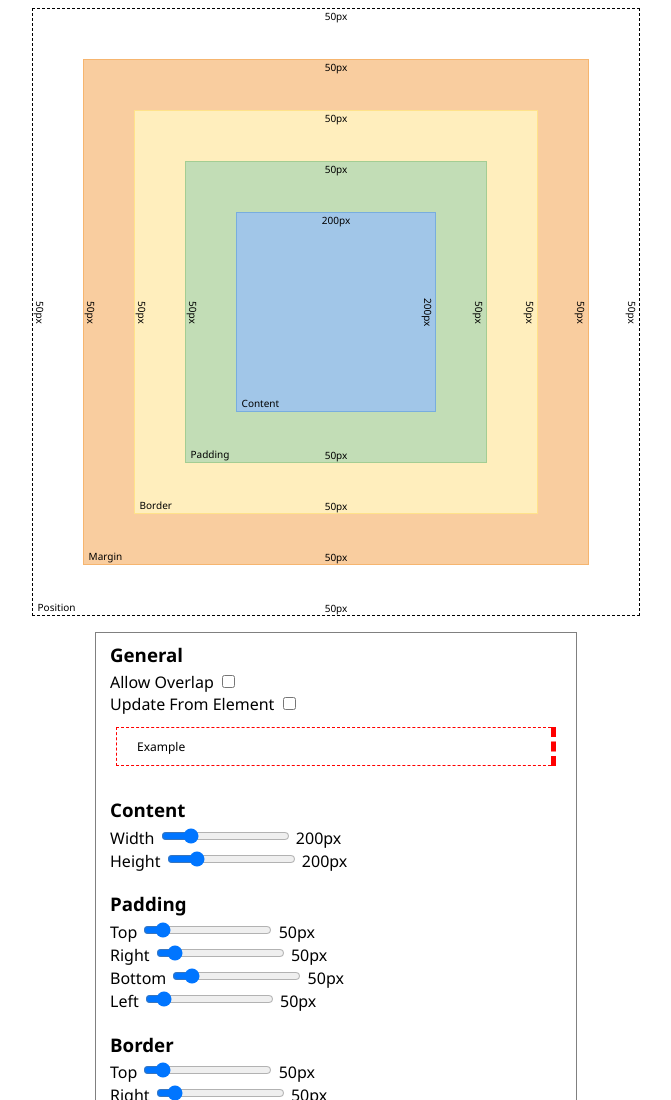
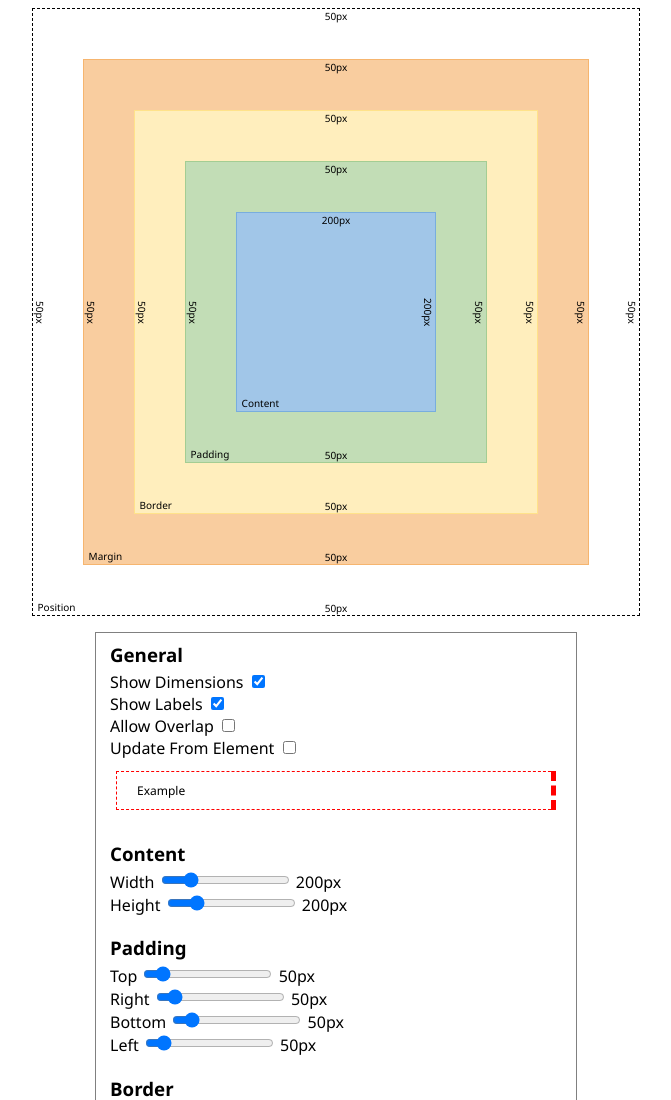
Before and after one commit to CSS-Canvas/Box-Model, a plain HTML site: page test/index.html in a window 1280 px wide. Shown: the top 1100 px of the page, without its empty margins (304-975 px from the left). Drawn offline with Linux system fonts and the light colour scheme.

Commit message:
Allow dimensions and labels to be hidden

```diff
--- a/src/box.d.ts
+++ b/src/box.d.ts
@@ -19,6 +19,12 @@ export class BoxModel {
 	get parent (): HTMLElement;
 	set parent (value: HTMLElement);
 
+	get showLabels (): boolean;
+	set showLabels (value: boolean);
+
+	get showDimensions (): boolean;
+	set showDimensions (value: boolean);
+
 	get allowOverlap (): boolean;
 	set allowOverlap (value: boolean);
 
--- a/src/box.js
+++ b/src/box.js
@@ -21,6 +21,8 @@ export class BoxModel {
 	}
 	#element;
 	#parent;
+	#showDimensions = true;
+	#showLabels = true;
 	#spacing = {
 		default: 14,
 		value: 14
@@ -71,16 +73,29 @@ export class BoxModel {
 		this.update();
 	}
 
+	get showLabels () { return this.#showLabels; }
+	set showLabels (value) {
+		this.#showLabels = value;
+		this.update();
+	}
+
+	get showDimensions () { return this.#showDimensions; }
+	set showDimensions (value) {
+		this.#showDimensions = value;
+		this.update();
+	}
+
 	get allowOverlap () { return !Boolean(this.#spacing.value); }
 	set allowOverlap (value) {
 		this.#spacing.value = Boolean(value) ? 0 : this.#spacing.default;
+		this.update();
 	}
 
 	#isZero (value) {
 		return !value || value === '0';
 	}
 
-	#createLabel (value, index, unit = 'px') {
+	#createDimension (value, index, unit = 'px') {
 		const span = document.createElement('span');
 		span.style.position = 'absolute';
 		span.style.zIndex = '1';
@@ -93,7 +108,7 @@ export class BoxModel {
 		return span;
 	}
 
-	#createName (name) {
+	#createLabel (name) {
 		const span = document.createElement('span');
 		span.style.position = 'absolute';
 		span.style.bottom = '0.15em';
@@ -142,9 +157,13 @@ export class BoxModel {
 		contentBox.style.height = `${contentHeight}px`;
 		contentBox.style.minHeight = `${contentHeight}px`;
 		contentBox.style.maxHeight = `${contentHeight}px`;
-		contentBox.append(this.#createLabel(this.content, 0));
-		contentBox.append(this.#createLabel(this.content, 1));
-		contentBox.append(this.#createName('Content'));
+		if (this.showDimensions) {
+			contentBox.append(this.#createDimension(this.content, 0));
+			contentBox.append(this.#createDimension(this.content, 1));
+		}
+		if (this.showLabels) {
+			contentBox.append(this.#createLabel('Content'));
+		}
 
 		// Padding.
 		const paddingBox = document.createElement('div');
@@ -153,11 +172,15 @@ export class BoxModel {
 		paddingBox.style.border = `1px solid ${colors.paddingBorder}`;
 		this.#applyBoxPadding(paddingBox, 'padding');
 		this.#applyBoxBorder(paddingBox, 'padding');
-		paddingBox.append(this.#createLabel(this.padding, 0));
-		paddingBox.append(this.#createLabel(this.padding, 1));
-		paddingBox.append(this.#createLabel(this.padding, 2));
-		paddingBox.append(this.#createLabel(this.padding, 3));
-		paddingBox.append(this.#createName('Padding'));
+		if (this.showDimensions) {
+			paddingBox.append(this.#createDimension(this.padding, 0));
+			paddingBox.append(this.#createDimension(this.padding, 1));
+			paddingBox.append(this.#createDimension(this.padding, 2));
+			paddingBox.append(this.#createDimension(this.padding, 3));
+		}
+		if (this.showLabels) {
+			paddingBox.append(this.#createLabel('Padding'));
+		}
 
 		// Border.
 		const borderBox = document.createElement('div');
@@ -166,11 +189,15 @@ export class BoxModel {
 		borderBox.style.border = `1px solid ${colors.borderBorder}`;
 		this.#applyBoxPadding(borderBox, 'border');
 		this.#applyBoxBorder(borderBox, 'border');
-		borderBox.append(this.#createLabel(this.border, 0));
-		borderBox.append(this.#createLabel(this.border, 1));
-		borderBox.append(this.#createLabel(this.border, 2));
-		borderBox.append(this.#createLabel(this.border, 3));
-		borderBox.append(this.#createName('Border'));
+		if (this.showDimensions) {
+			borderBox.append(this.#createDimension(this.border, 0));
+			borderBox.append(this.#createDimension(this.border, 1));
+			borderBox.append(this.#createDimension(this.border, 2));
+			borderBox.append(this.#createDimension(this.border, 3));
+		}
+		if (this.showLabels) {
+			borderBox.append(this.#createLabel('Border'));
+		}
 
 		// Margin.
 		const marginBox = document.createElement('div');
@@ -179,11 +206,15 @@ export class BoxModel {
 		marginBox.style.border = `1px solid ${colors.marginBorder}`;
 		this.#applyBoxPadding(marginBox, 'margin');
 		this.#applyBoxBorder(marginBox, 'margin');
-		marginBox.append(this.#createLabel(this.margin, 0));
-		marginBox.append(this.#createLabel(this.margin, 1));
-		marginBox.append(this.#createLabel(this.margin, 2));
-		marginBox.append(this.#createLabel(this.margin, 3));
-		marginBox.append(this.#createName('Margin'));
+		if (this.showDimensions) {
+			marginBox.append(this.#createDimension(this.margin, 0));
+			marginBox.append(this.#createDimension(this.margin, 1));
+			marginBox.append(this.#createDimension(this.margin, 2));
+			marginBox.append(this.#createDimension(this.margin, 3));
+		}
+		if (this.showLabels) {
+			marginBox.append(this.#createLabel('Margin'));
+		}
 
 		// Position.
 		const positionBox = document.createElement('div');
@@ -192,11 +223,15 @@ export class BoxModel {
 		positionBox.style.border = `1px dashed ${colors.positionBorder}`;
 		this.#applyBoxPadding(positionBox, 'position');
 		this.#applyBoxBorder(positionBox, 'position');
-		positionBox.append(this.#createLabel(this.position, 0));
-		positionBox.append(this.#createLabel(this.position, 1));
-		positionBox.append(this.#createLabel(this.position, 2));
-		positionBox.append(this.#createLabel(this.position, 3));
-		positionBox.append(this.#createName('Position'));
+		if (this.showDimensions) {
+			positionBox.append(this.#createDimension(this.position, 0));
+			positionBox.append(this.#createDimension(this.position, 1));
+			positionBox.append(this.#createDimension(this.position, 2));
+			positionBox.append(this.#createDimension(this.position, 3));
+		}
+		if (this.showLabels) {
+			positionBox.append(this.#createLabel('Position'));
+		}
 
 		this.#element.innerHTML = '';
 		this.#element.append(positionBox);
--- a/test/index.html
+++ b/test/index.html
@@ -13,6 +13,14 @@
 			<form action="event.preventDefault()">
 				<fieldset>
 					<h3>General</h3>
+					<label for="showDimensions">
+						Show Dimensions
+						<input type="checkbox" name="showDimensions" id="showDimensions" checked oninput="window.update()">
+					</label>
+					<label for="showLabels">
+						Show Labels
+						<input type="checkbox" name="showLabels" id="showLabels" checked oninput="window.update()">
+					</label>
 					<label for="allowOverlap">
 						Allow Overlap
 						<input type="checkbox" name="allowOverlap" id="allowOverlap" oninput="window.update()">
--- a/test/index.js
+++ b/test/index.js
@@ -4,6 +4,8 @@ import { BoxModel } from '../src/index.js';
 const model = new BoxModel(document.getElementById('display'));
 
 // Page controls.
+const showDimensions = document.getElementById('showDimensions');
+const showLabels = document.getElementById('showLabels');
 const allowOverlap = document.getElementById('allowOverlap');
 const updateFromElement = document.getElementById('updateFromElement');
 const exampleElement = document.getElementById('exampleElement');
@@ -45,6 +47,8 @@ const positionLeft = document.getElementById('positionLeft');
 const positionLeftOutput = document.getElementById('positionLeftOutput');
 
 window.update = () => {
+	model.showDimensions = Boolean(showDimensions.checked);
+	model.showLabels = Boolean(showLabels.checked);
 	model.allowOverlap = Boolean(allowOverlap.checked);
 
 	if (Boolean(updateFromElement.checked)) {
```
